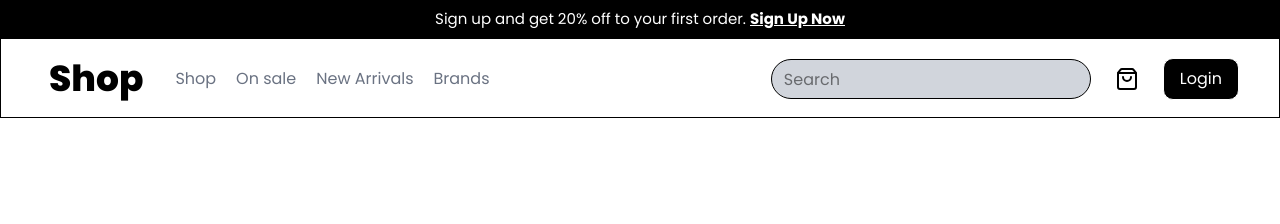
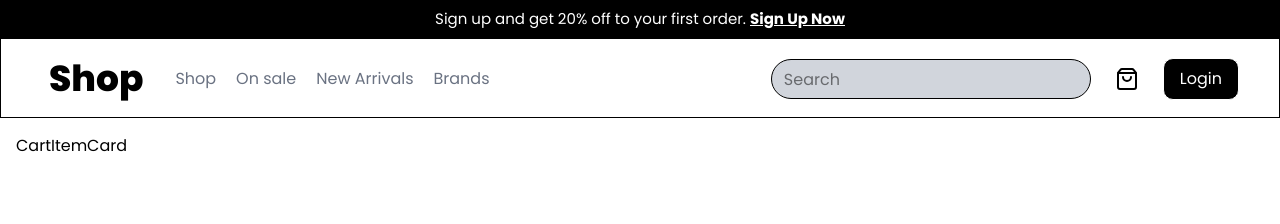
Before and after one commit to yashchalke/E-Commerce-Website, a React (Vite) app in the folder client/: page /shop in a window 1280 px wide. Shown: the top 224 px of the page. Built offline with nearby package versions, Linux system fonts and the light colour scheme.

Commit message:
created Cart Item Card Component

```diff
--- a/client/src/App.jsx
+++ b/client/src/App.jsx
@@ -7,6 +7,7 @@ import Navbar from './components/Navbar'
 import Footer from './components/Footer'
 import ProductDetails from './pages/ProductDetails'
 import Category from './pages/Category'
+import Shop from './pages/Shop'
 
 const App = () => {
   return (
@@ -19,6 +20,7 @@ const App = () => {
         <Route path='/cart' element={<Cart />}/>
         <Route path='/product/:id' element={<ProductDetails />} />
         <Route path='/New-Arrivals' element={<Category />} />
+        <Route path='/shop' element={<Shop />} />
       </Routes>
     </main>
     <Footer/>
--- /dev/null
+++ b/client/src/components/CartItemCard.jsx
@@ -0,0 +1,9 @@
+import React from 'react'
+
+const CartItemCard = () => {
+  return (
+    <div>CartItemCard</div>
+  )
+}
+
+export default CartItemCard
--- /dev/null
+++ b/client/src/pages/Shop.jsx
@@ -0,0 +1,14 @@
+import React from 'react'
+import CartItemCard from '../components/CartItemCard'
+
+const Shop = () => {
+  return (
+    <div>
+        <div className='px-4 py-4'>
+            <CartItemCard />
+        </div>
+    </div>
+  )
+}
+
+export default Shop
```
